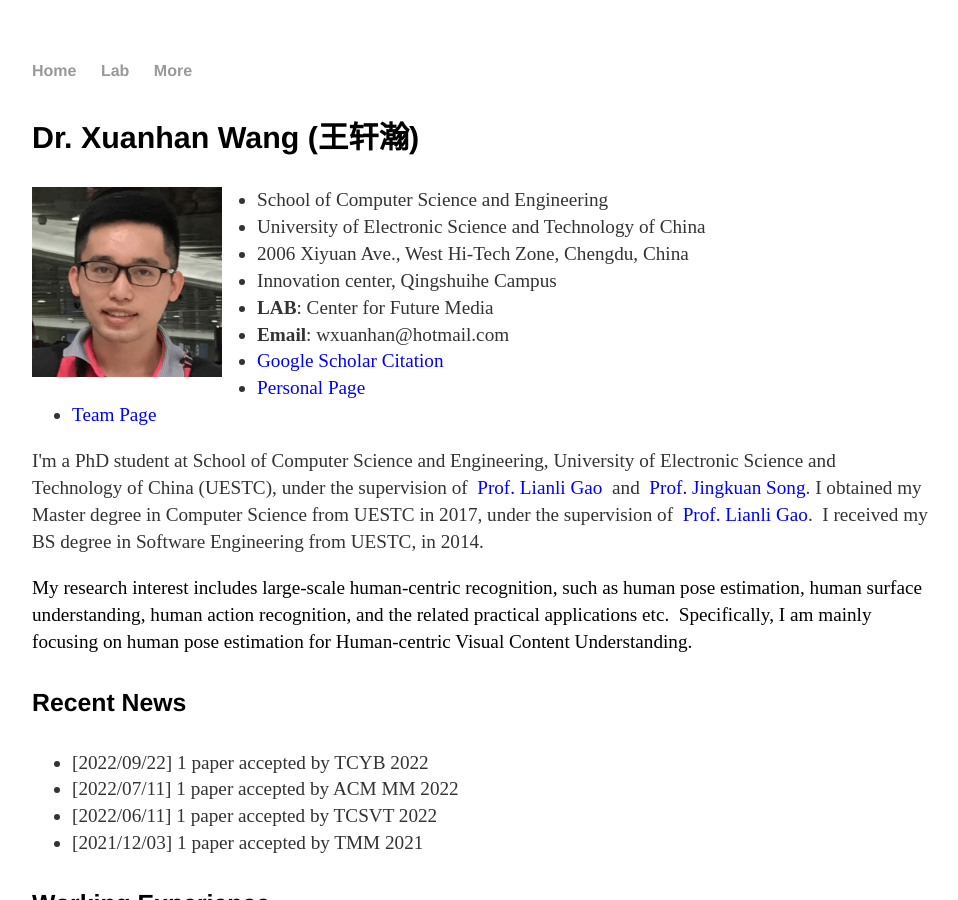
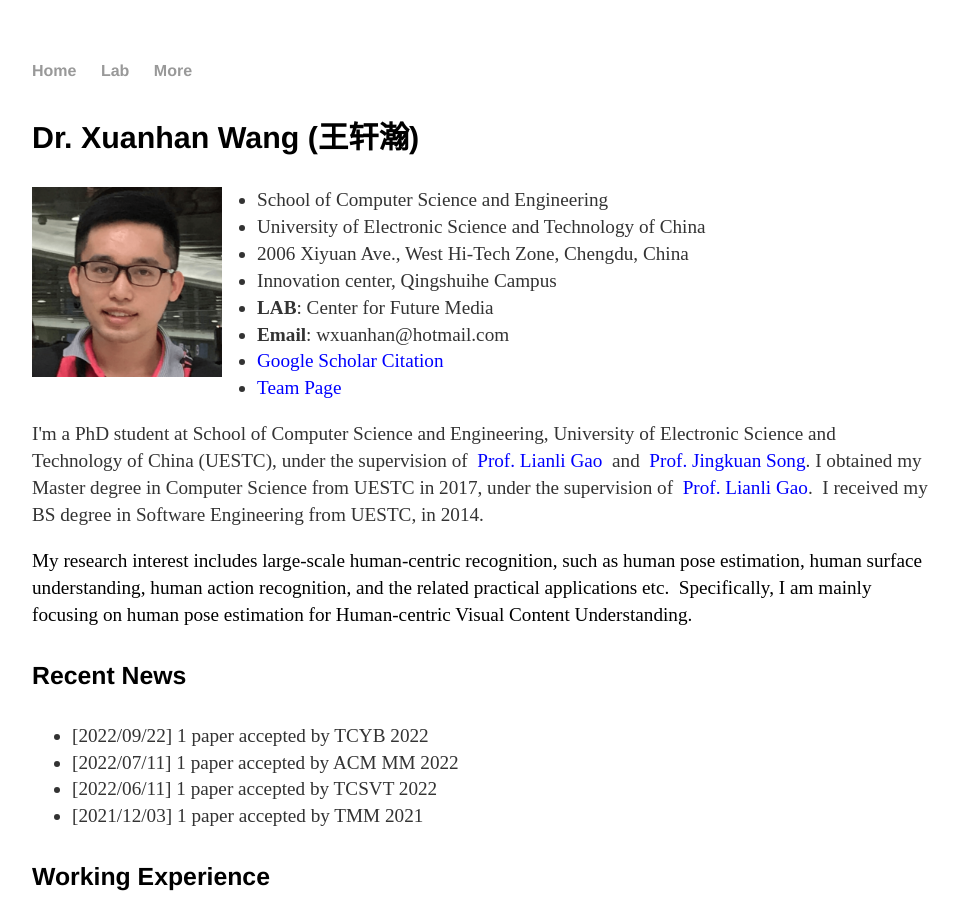
Before and after one commit to cfm-wxh/xuanhanwang.github.io, a Jekyll site: the page built from index.html, in a window 1280 px wide and 900 px high. Shown: the whole window, without its empty margins (160-1118 px from the left). Built offline with Jekyll 4.4.1, drawn with Linux system fonts in a browser that asks for light colours.

Commit message:
Update index.html

```diff
--- a/index.html
+++ b/index.html
@@ -14,8 +14,7 @@ title: Xuanhan Wang, UESTC
 					<li> <b>LAB</b>: Center for Future Media</li>
 					<li> <b>Email</b>: wxuanhan@hotmail.com </li>
 					<li><a href="https://scholar.google.com/citations?user=qMpygM0AAAAJ&hl=en"><div style="color:blue;"> Google Scholar Citation </div></a></li>
-					<li><a href="https://stoa-xh91.github.io/"><div style="color:blue;">Personal Page </div> </a></li>
-					<li><a href="https://github.com/HAG-uestc"><div style="color:blue;">Team Page </div> </a></li>
+					<li><a href="https://stoa-xh91.github.io/"><div style="color:blue;">Team Page </div> </a></li>
 				</ul>
 			</p>
 			</div>
```
